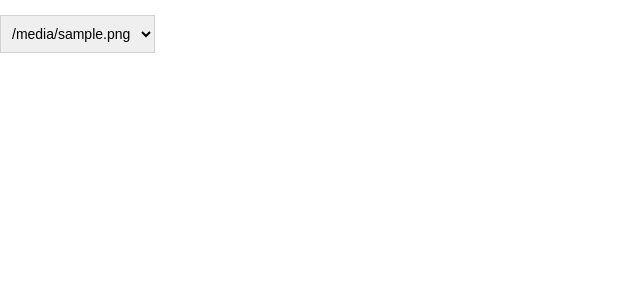
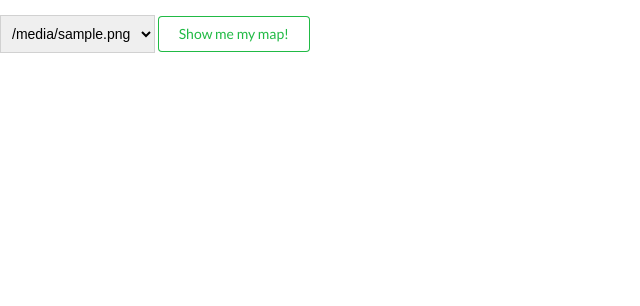
Before and after one commit to amymalia/get-data, a Flask app: template templates/picker.html in a window 1280 px wide. Shown: the part 114-420 px from the top of the page, without its empty margins (0-640 px from the left). Run offline with Flask 2, Linux system fonts and the light colour scheme; the template is opened without the code that fills it: most values are stand-ins (such as "Sample title", 1, 10 or a date in 2020); parts of the project's set-up code (start-up, migrations or seed data) failed here and were passed over; some libraries are stand-ins or nearby versions.

```diff
--- a/templates/picker.html
+++ b/templates/picker.html
@@ -15,5 +15,7 @@
   <option value=file>{{file.filename}}</option>
     {% endfor %}
 </select>
+    <button class="ui positive basic button" type="submit">Show me my map!</button>
+
 </form>
 </body>
```
